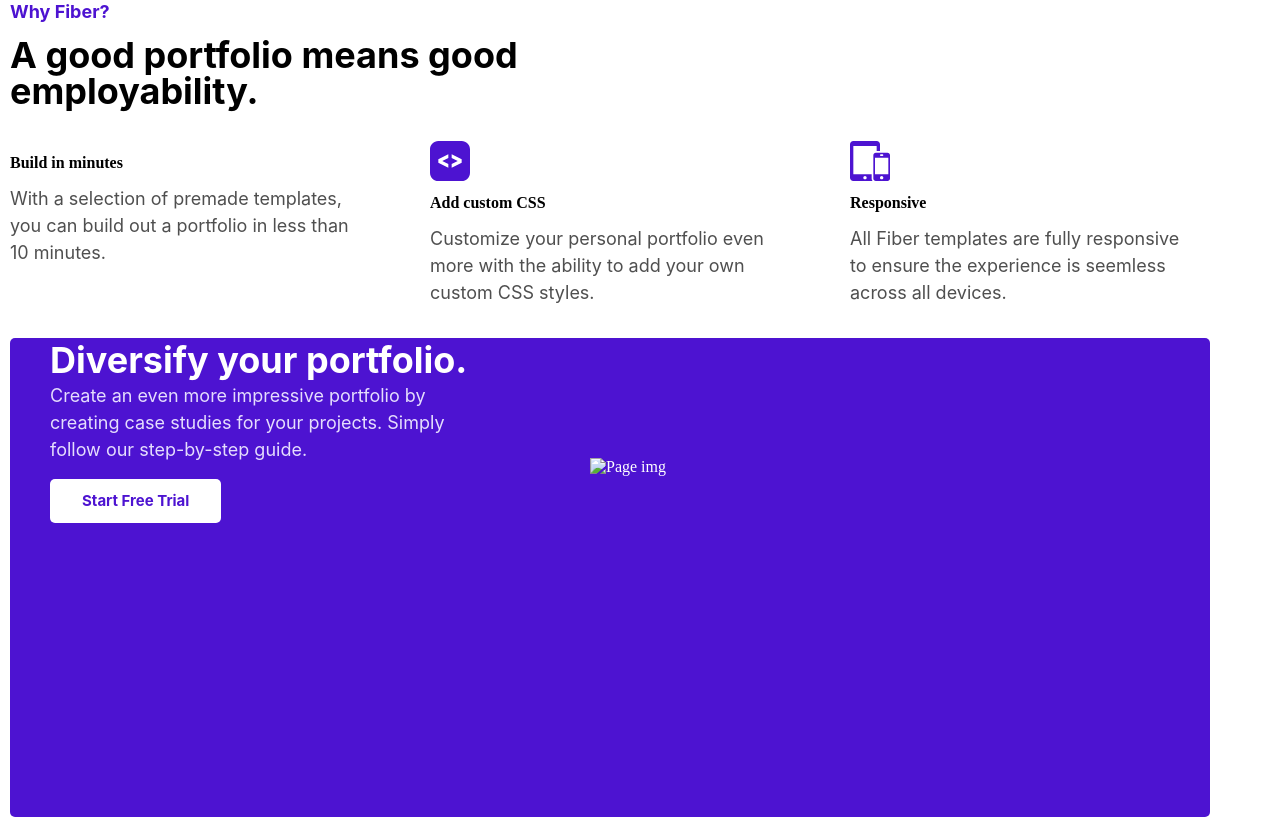
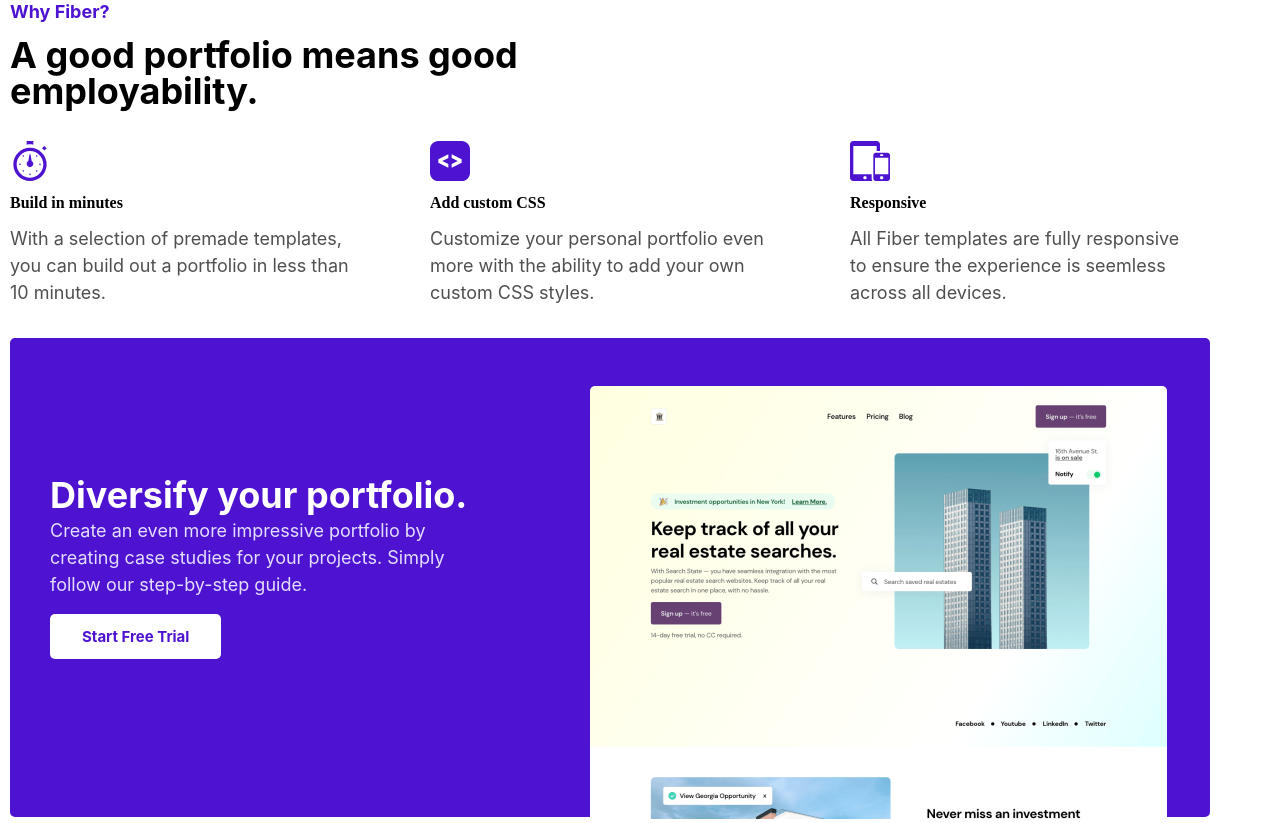
Before and after one commit to Bienos/Frist-Landing-Page-project-from-FIGMA, a plain HTML site: page index.html in a window 1280 px wide. Shown: the part 850-1673 px from the top of the page. Drawn offline with Linux system fonts and the light colour scheme.

Commit message:
Update index.html

```diff
--- a/index.html
+++ b/index.html
@@ -66,7 +66,7 @@
             </div>
             <div class="about-features">
                 <div class="about-features-section">
-                    <img src="Assets/time.svg" alt="">
+                    <img src="time.svg" alt="">
                     <h4 class="f-title">Build in minutes</h4>
                     <p> With a selection of premade templates, you can build out a portfolio in less than 10 minutes.</p>
                 </div>
@@ -91,7 +91,7 @@
                         <a href="sign_up.html" class="btn-white">Start Free Trial</a>
                     </div>
                     <div class="baner-img">
-                        <img src="Assets/Page Image.png" alt="Page img">
+                        <img src="Page Image.png" alt="Page img">
                     </div>
                 </div>
             </div>
```
